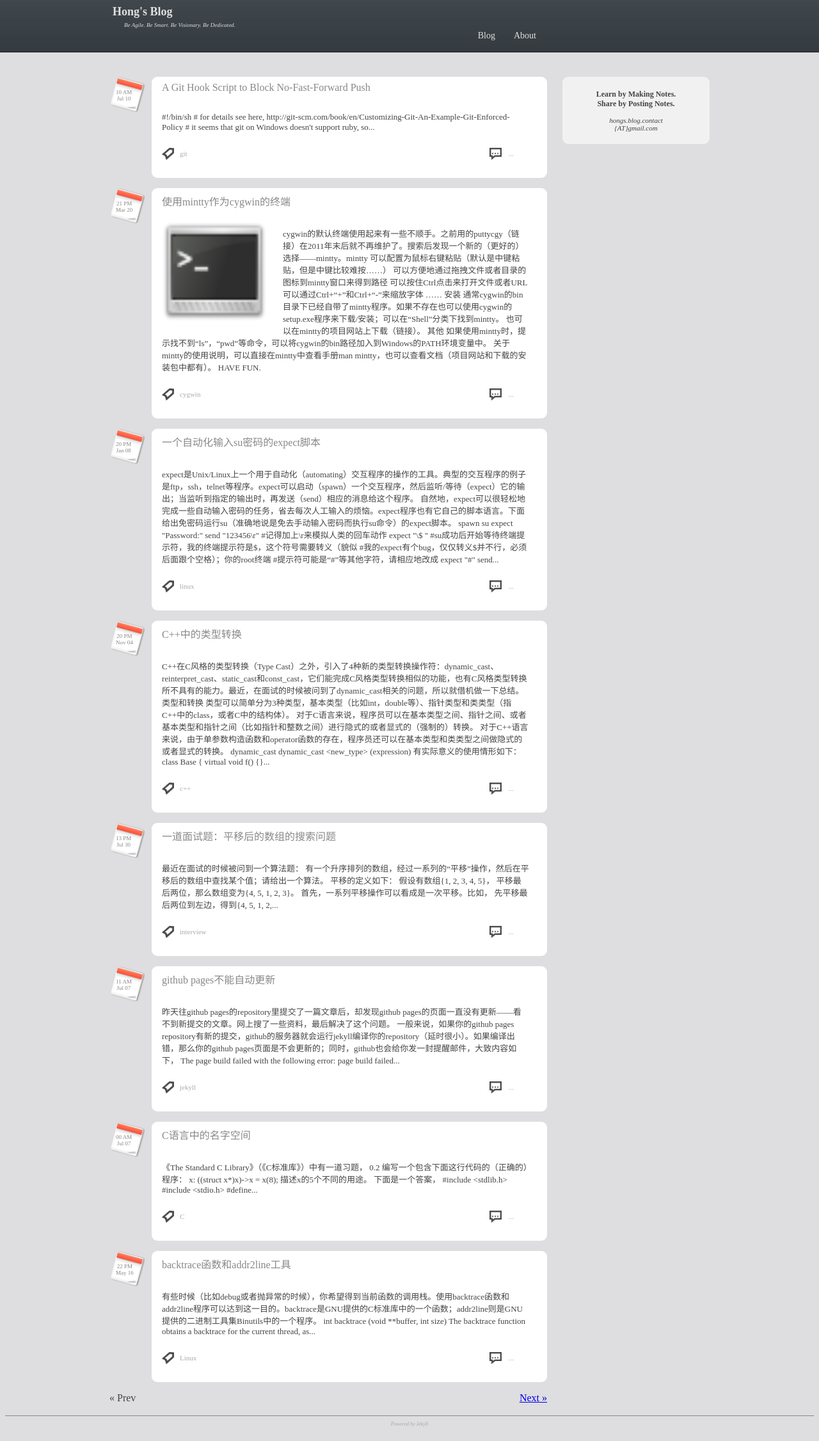
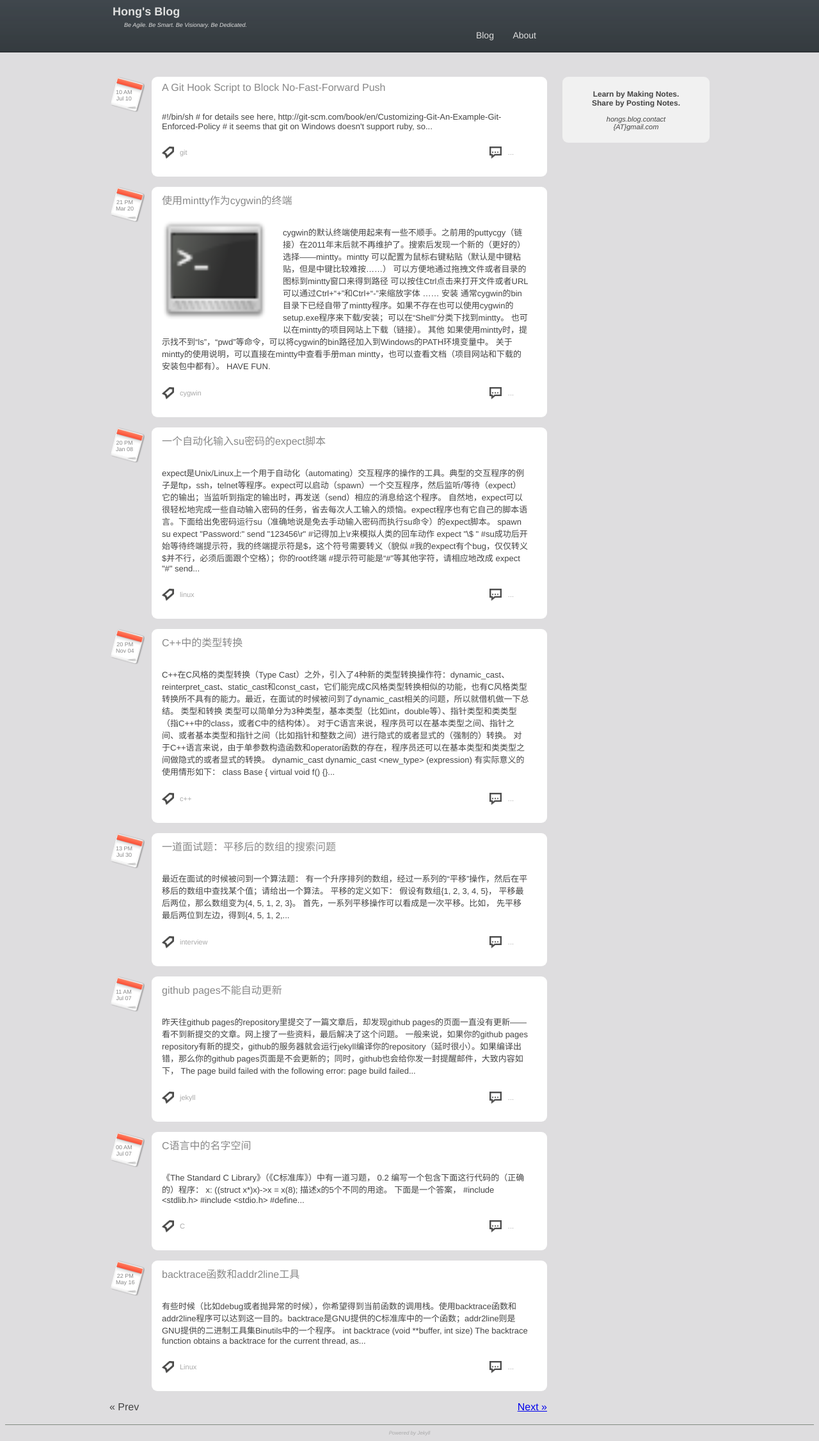
Before and after one commit to RockHong/rockhong.github.com, a Jekyll site: the page built from index.html, in a window 1280 px wide. Shown: the whole page at 64% size. Built offline with Jekyll 4.4.1, drawn with Linux system fonts in a browser that asks for light colours; the list of posts is cut into pages by our own code; comment, search, counter and statistics services are not loaded.

Commit message:
update font-family

```diff
--- a/css/default.css
+++ b/css/default.css
@@ -12,6 +12,7 @@ body {
     background-color: #dedddf;
     text-align: center;
     color: #444;
+    font-family: Helvetica, arial, freesans, clean, sans-serif, 'Segoe UI Emoji', 'Segoe UI Symbol';
 }
 
 div#header {
```
